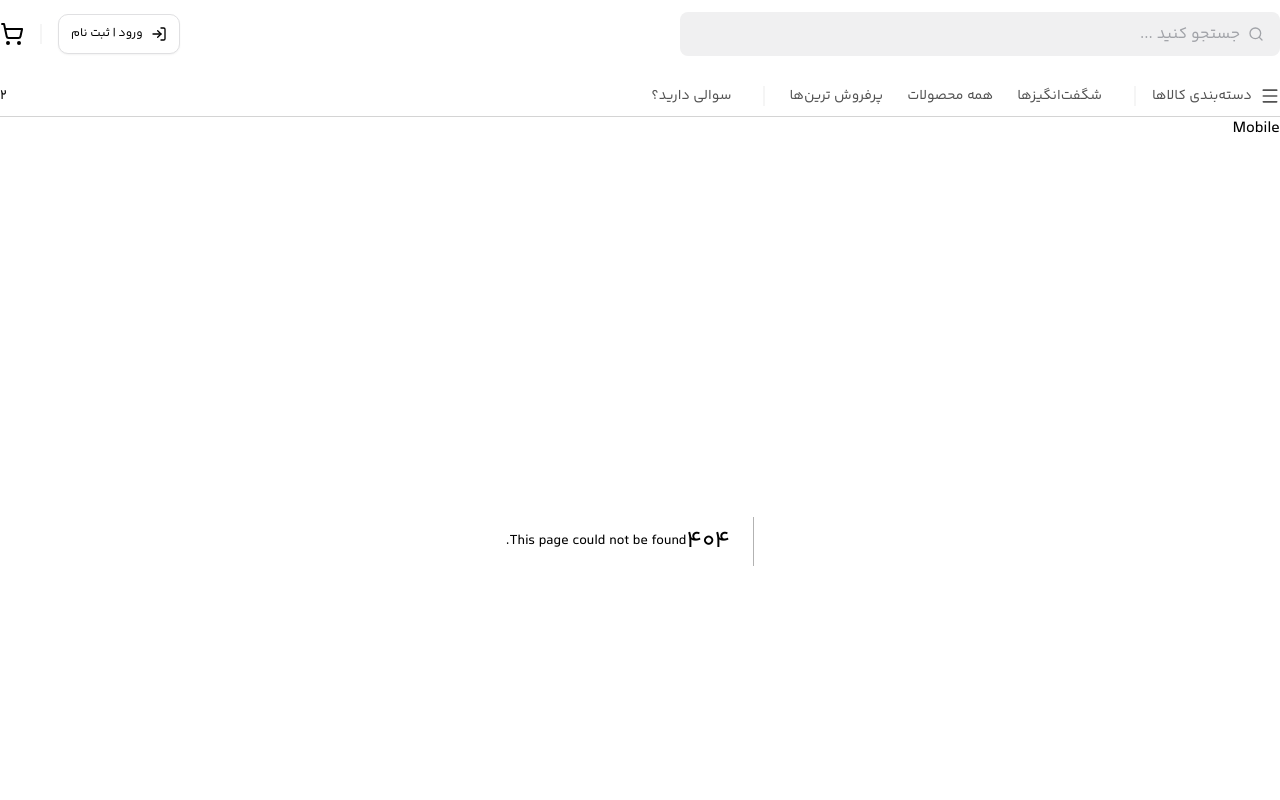
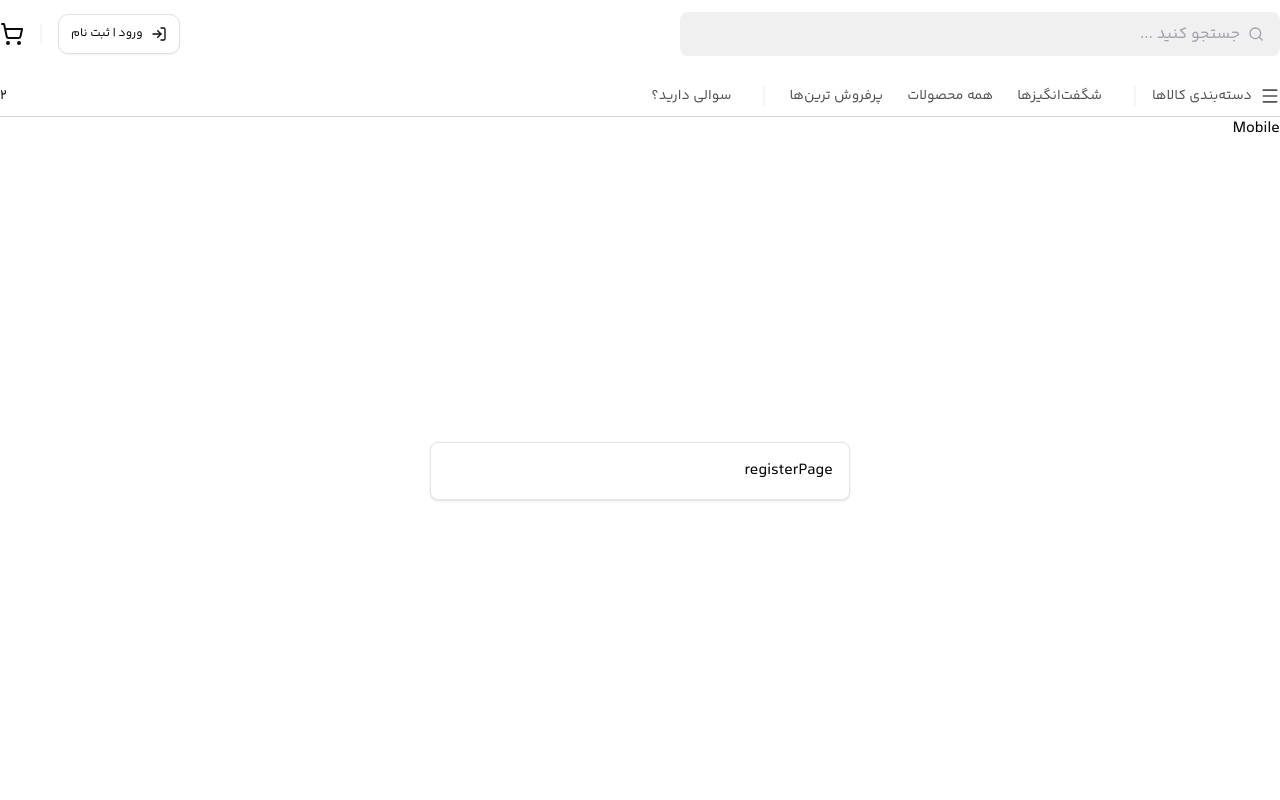
Before and after one commit to peyman-dev/shop-app, a Next.js app: page /auth/register in a window 1280 px wide. Before the commit this address had no page. Shown: the top 800 px of the page. Built offline with nearby package versions, Linux system fonts and the light colour scheme.

Commit message:
Initialized the Auth Pages

```diff
--- /dev/null
+++ b/app/auth/layout.tsx
@@ -0,0 +1,14 @@
+"use client"
+import React, { ReactNode } from "react";
+
+const layout = ({ children }: { children: ReactNode }) => {
+  return (
+    <main className="w-dvw bg-[#ffffff] h-[calc(100dvh-140px)] flex-center">
+      <form action="#" className="bg-white w-[420px] rounded-md shadow border border-neutral-200 p-4" onSubmit={(e) => e.preventDefault()}>
+        {children}
+      </form>
+    </main>
+  );
+};
+
+export default layout;
--- /dev/null
+++ b/app/auth/login/page.tsx
@@ -0,0 +1,9 @@
+import React from 'react'
+
+const LoginPage = () => {
+  return (
+    <div>LoginPage</div>
+  )
+}
+
+export default LoginPage
--- /dev/null
+++ b/app/auth/register/page.tsx
@@ -0,0 +1,9 @@
+import React from 'react'
+
+const registerPage = () => {
+  return (
+    <div>registerPage</div>
+  )
+}
+
+export default registerPage
```
